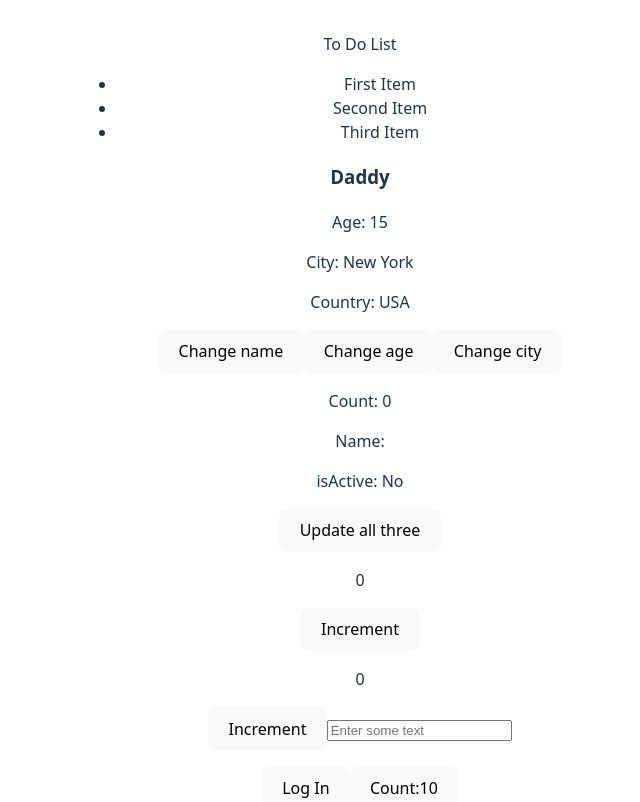
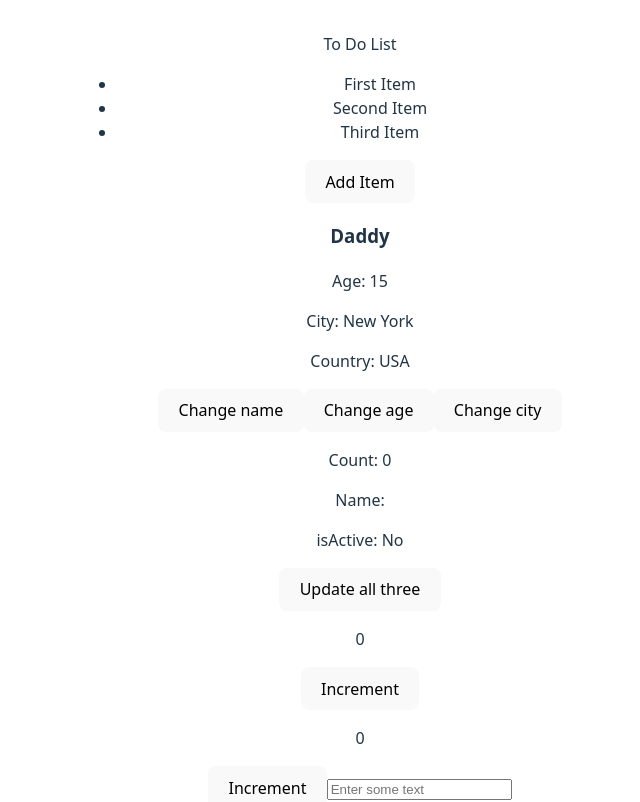
Before and after one commit to Saanimustapha/Learning-React, a React (Vite) app: page / in a window 1280 px wide. Shown: the top 802 px of the page, without its empty margins (280-920 px from the left). Built offline with nearby package versions, Linux system fonts and the light colour scheme.

Commit message:
Modifying array state by adding new array elements to be rendered.

```diff
--- a/src/ToDoList.jsx
+++ b/src/ToDoList.jsx
@@ -8,6 +8,12 @@ export const ToDoList = () => {
         {id:3,text:"Third Item"}
         ]
     )
+
+
+    const addItem = (e) => {
+        const newItems = [...items, {id:Date.now, text:"Fourth Item"}];
+        setItems(newItems)
+    }
 
 
 
@@ -28,6 +34,7 @@ export const ToDoList = () => {
                 }
             </ul>
         </div>
+        <button onClick={addItem}>Add Item</button>
         </>
 
     )
```
